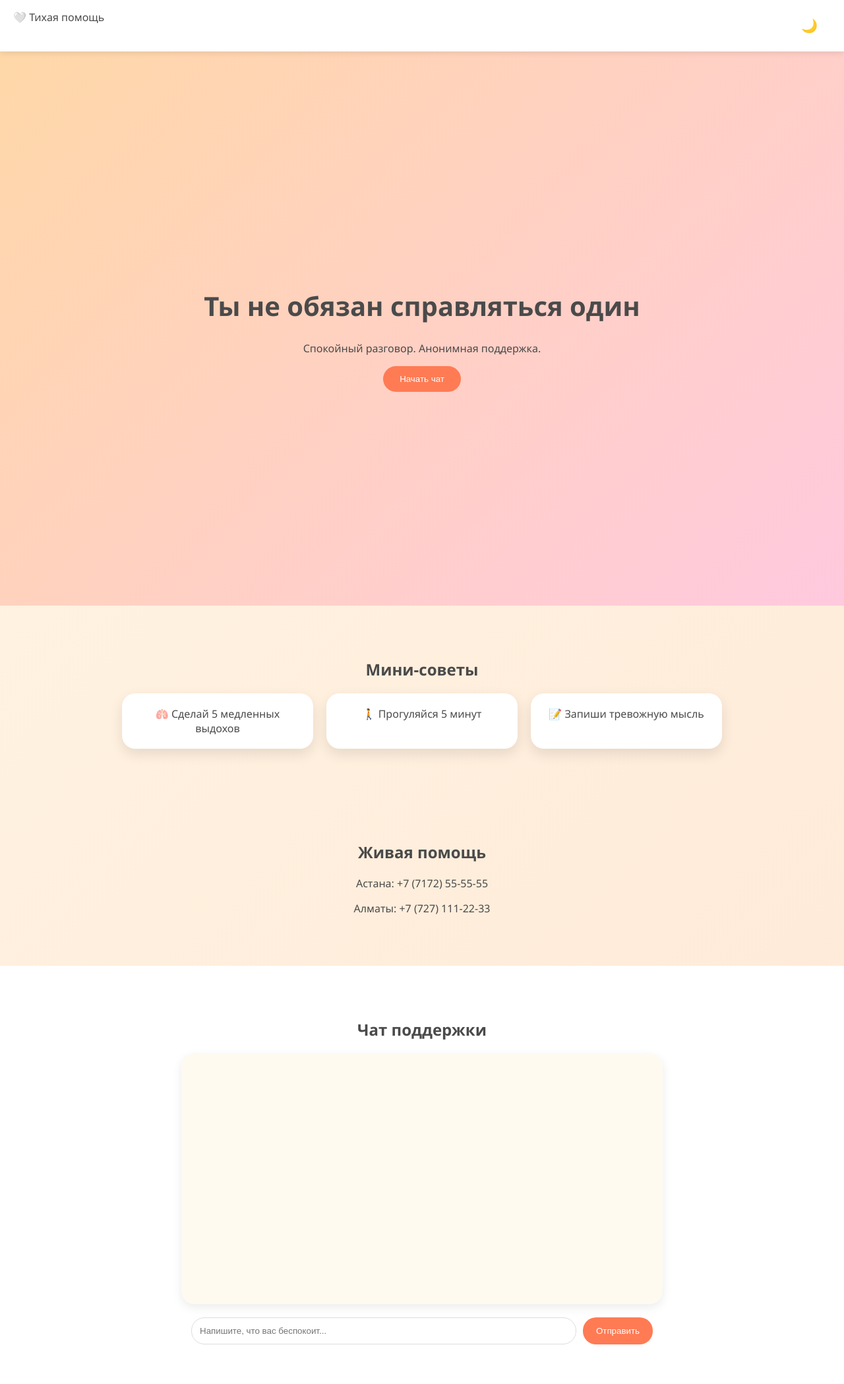
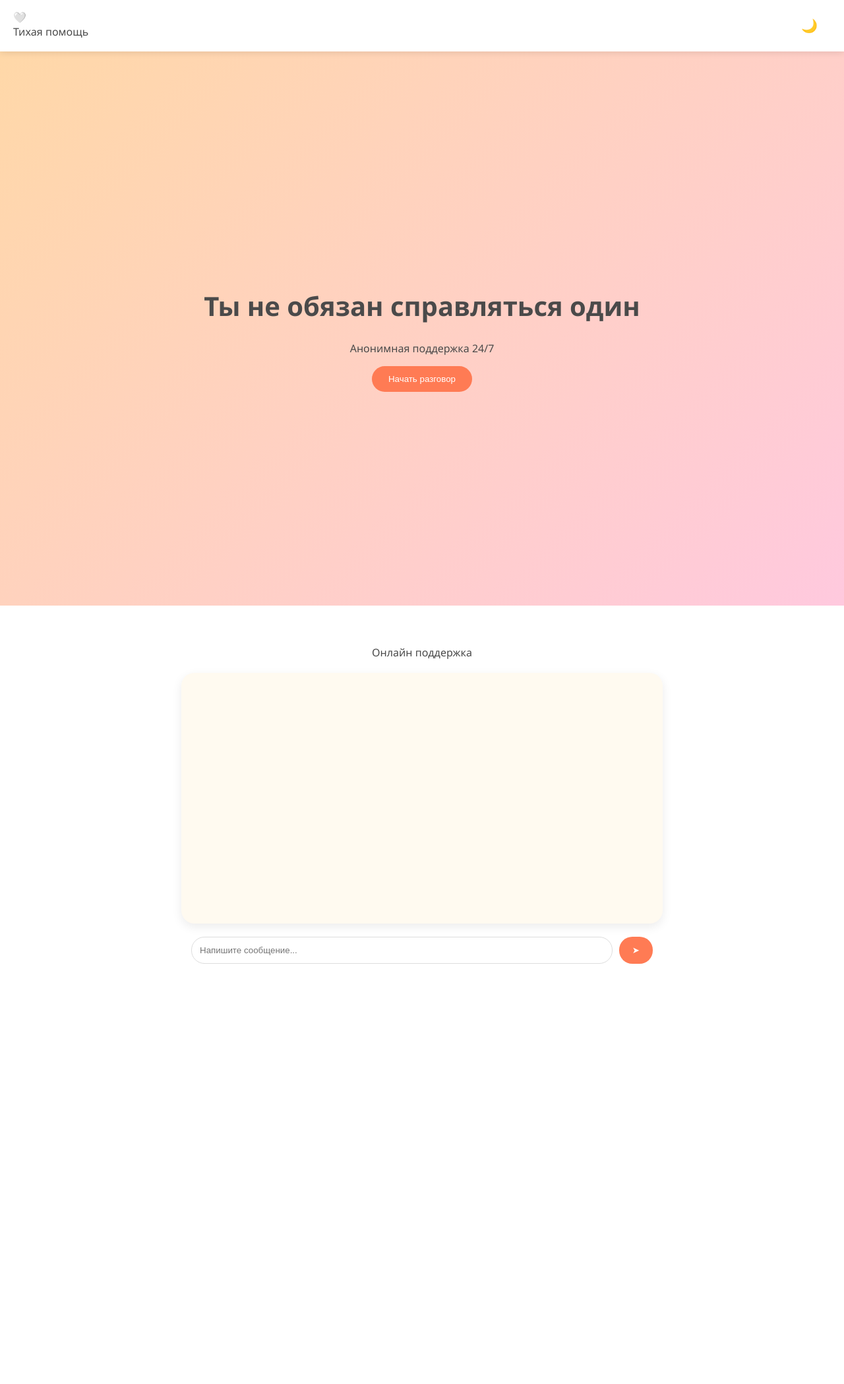
Before and after one commit to S1XEYES777/Quiet-Help, a Flask app: page / in a window 1280 px wide. Shown: the whole page at 66% size. After the commit the page ends 1461 px from the top, so only its background shows below. Run offline with Flask 3, Linux system fonts and the light colour scheme; some libraries are stand-ins or nearby versions.

Commit message:
Update index.html

```diff
--- a/templates/index.html
+++ b/templates/index.html
@@ -2,7 +2,7 @@
 <html>
 <head>
 <meta charset="UTF-8">
-<title>Чат-бот в помощь</title>
+<title>Тихая помощь</title>
 <link rel="stylesheet" href="{{ url_for('static', filename='style.css') }}">
 <script src="https://cdn.socket.io/4.5.4/socket.io.min.js"></script>
 </head>
@@ -10,43 +10,36 @@
 <body>
 
 <header class="topbar">
-  <div class="brand">🤍 Тихая помощь</div>
+  <div class="brand">
+    <div class="pulse">🤍</div>
+    <span>Тихая помощь</span>
+  </div>
   <button class="mode-btn" onclick="toggleMode()">🌙</button>
 </header>
 
 <section class="hero">
   <h1>Ты не обязан справляться один</h1>
-  <p>Спокойный разговор. Анонимная поддержка.</p>
-  <button onclick="scrollToChat()">Начать чат</button>
-</section>
-
-<section class="tips">
-  <h2>Мини-советы</h2>
-  <div class="tip-grid">
-    <div class="tip-card">🫁 Сделай 5 медленных выдохов</div>
-    <div class="tip-card">🚶 Прогуляйся 5 минут</div>
-    <div class="tip-card">📝 Запиши тревожную мысль</div>
-  </div>
-</section>
-
-<section class="help">
-  <h2>Живая помощь</h2>
-  <p>Астана: +7 (7172) 55-55-55</p>
-  <p>Алматы: +7 (727) 111-22-33</p>
+  <p>Анонимная поддержка 24/7</p>
+  <button onclick="scrollToChat()">Начать разговор</button>
 </section>
 
 <section id="chat-section" class="chat-section">
-  <h2>Чат поддержки</h2>
+  <div class="chat-card">
+    <div class="chat-header">
+      <span>Онлайн поддержка</span>
+      <div class="online-dot"></div>
+    </div>
 
-  <div id="chatBox" class="chat"></div>
+    <div id="chatBox" class="chat"></div>
 
-  <div class="typing" id="typing">Бот печатает...</div>
+    <div id="typing" class="typing">Бот печатает...</div>
 
-  <div class="inputArea">
-    <input id="message"
-           placeholder="Напишите, что вас беспокоит..."
-           onkeydown="if(event.key==='Enter'){sendMessage();}">
-    <button onclick="sendMessage()">Отправить</button>
+    <div class="inputArea">
+      <input id="message"
+             placeholder="Напишите сообщение..."
+             onkeydown="if(event.key==='Enter'){sendMessage();}">
+      <button onclick="sendMessage()">➤</button>
+    </div>
   </div>
 </section>
 
```
